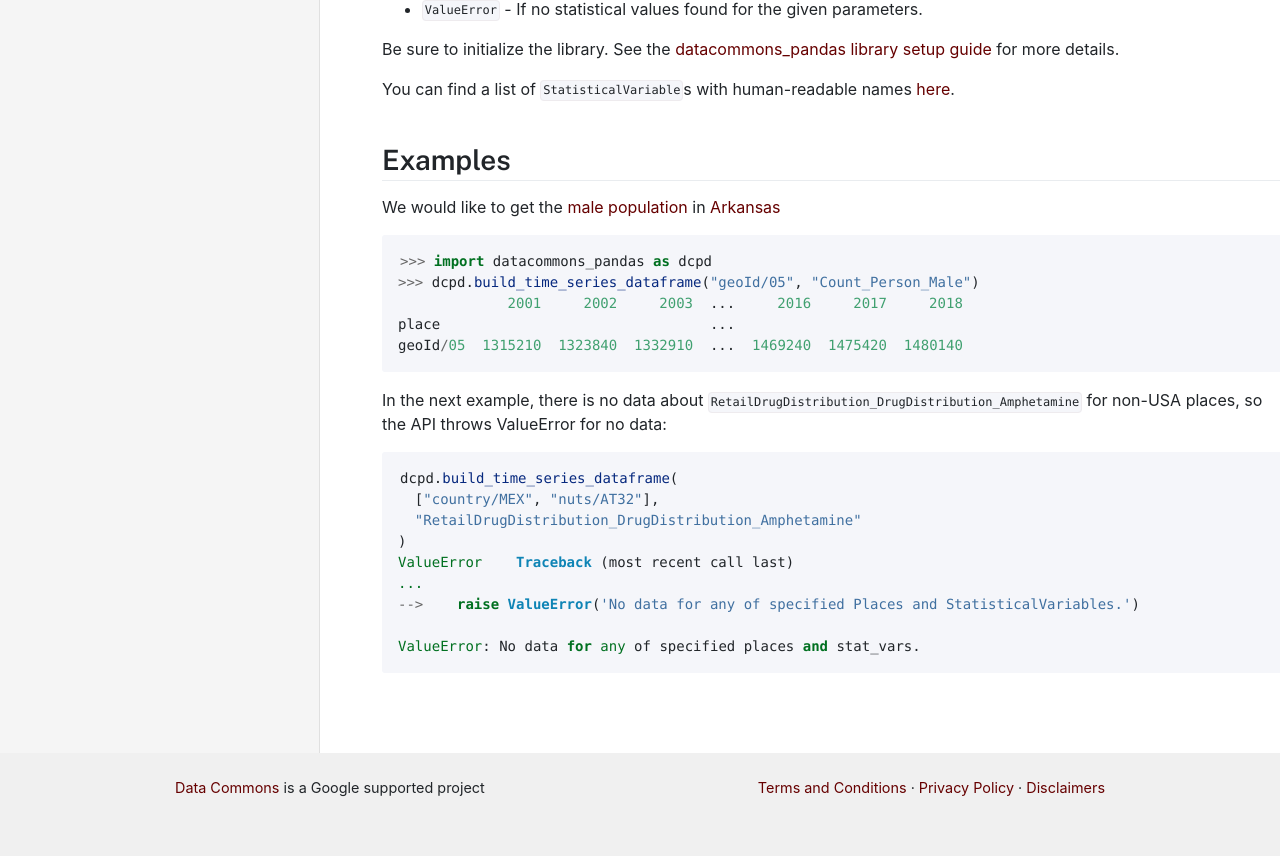
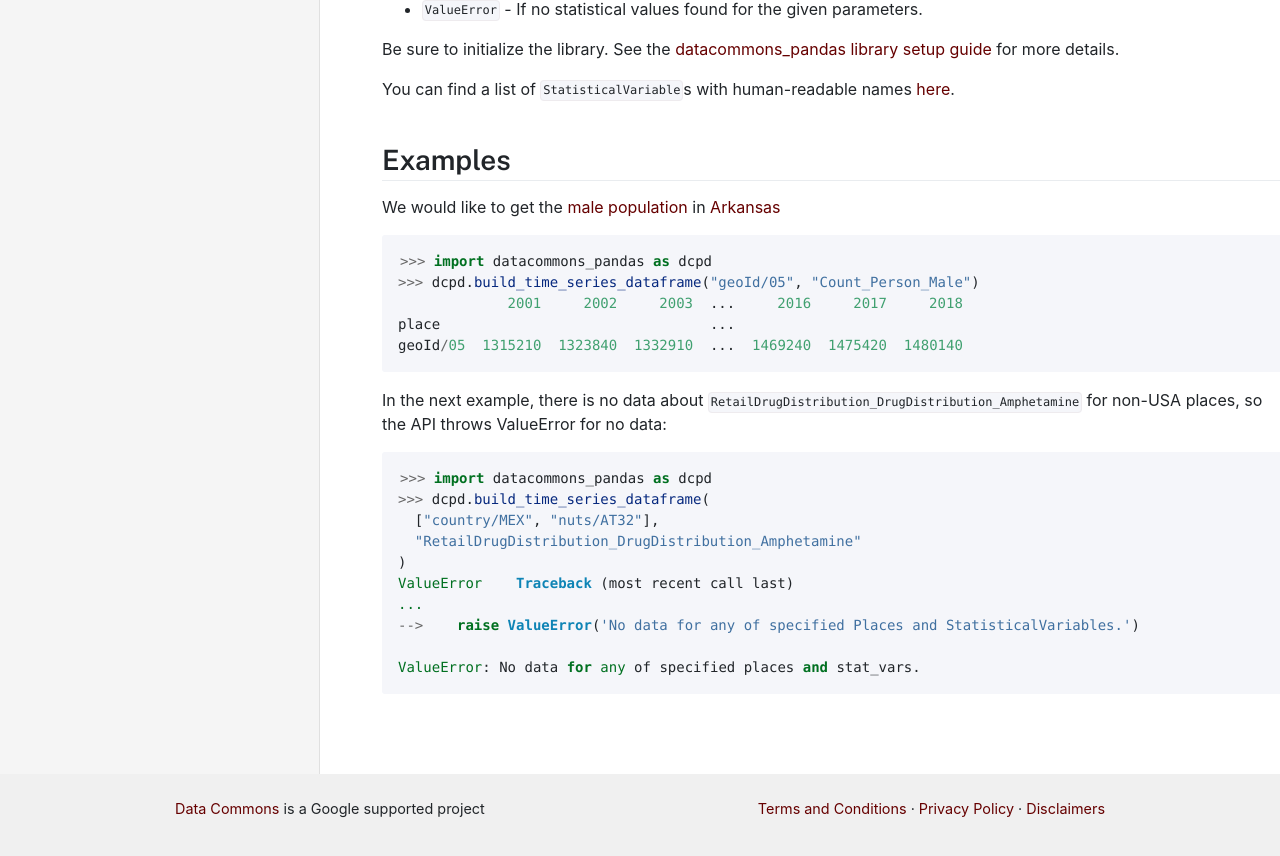
Before and after one commit to datacommonsorg/docsite, a Jekyll site: the page built from api/pandas/time_series_dataframe.md, in a window 1280 px wide and 900 px high, scrolled down 648 px. Shown: the top 856 px of the window. Built offline with Jekyll 4.4.1, drawn with Linux system fonts in a browser that asks for light colours.

Commit message:
Add import and >>> format to pandas df example failures.

````diff
--- a/api/pandas/time_series_dataframe.md
+++ b/api/pandas/time_series_dataframe.md
@@ -58,7 +58,8 @@ In the next example, there is no data about
 places, so the API throws ValueError for no data:
 
 ```python
-dcpd.build_time_series_dataframe(
+>>> import datacommons_pandas as dcpd
+>>> dcpd.build_time_series_dataframe(
   ["country/MEX", "nuts/AT32"],
   "RetailDrugDistribution_DrugDistribution_Amphetamine"
 )
````
Also changed, not shown: api/pandas/multivariate_dataframe.md (+2 -1 lines).
